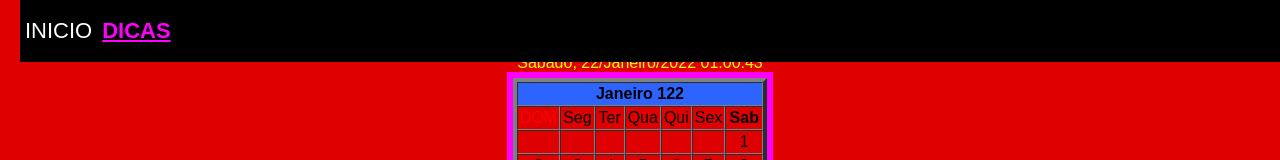
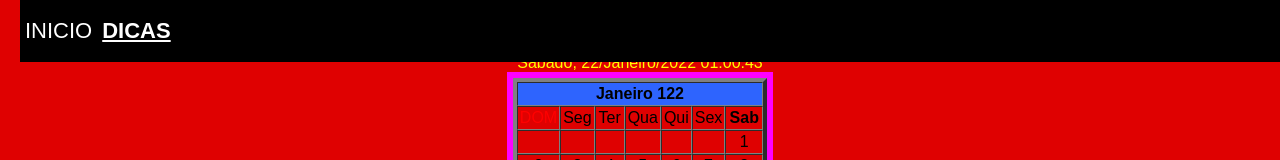
Before and after one commit to santos246/TUDO-ONLINE, a plain HTML site: page DICAS/1 - Copia.html in a window 1280 px wide. Shown: the top 160 px of the page. Drawn offline with Linux system fonts and the light colour scheme.

Commit message:
Update 1 - Copia.html

```diff
--- a/DICAS/1 - Copia.html
+++ b/DICAS/1 - Copia.html
@@ -51,7 +51,7 @@ body {margin:0;}
 <div class="navbar">
 <!------------------------------------🔴-------------------------------------->
   <a href="../index.html">INICIO</a>
-  <a href="../DICAS/1 - Copia.html"><FONT COLOR="#FF00FF"><u><b>DICAS</b></u></FONT></a>
+  <a href="../DICAS/1 - Copia.html"><u><b>DICAS</b></u></a>
   <a href="../RECEITAS/1 - Copia.html"></a>
   <a href="../VIDEOS/1 - Copia.html"></a>
 
```
